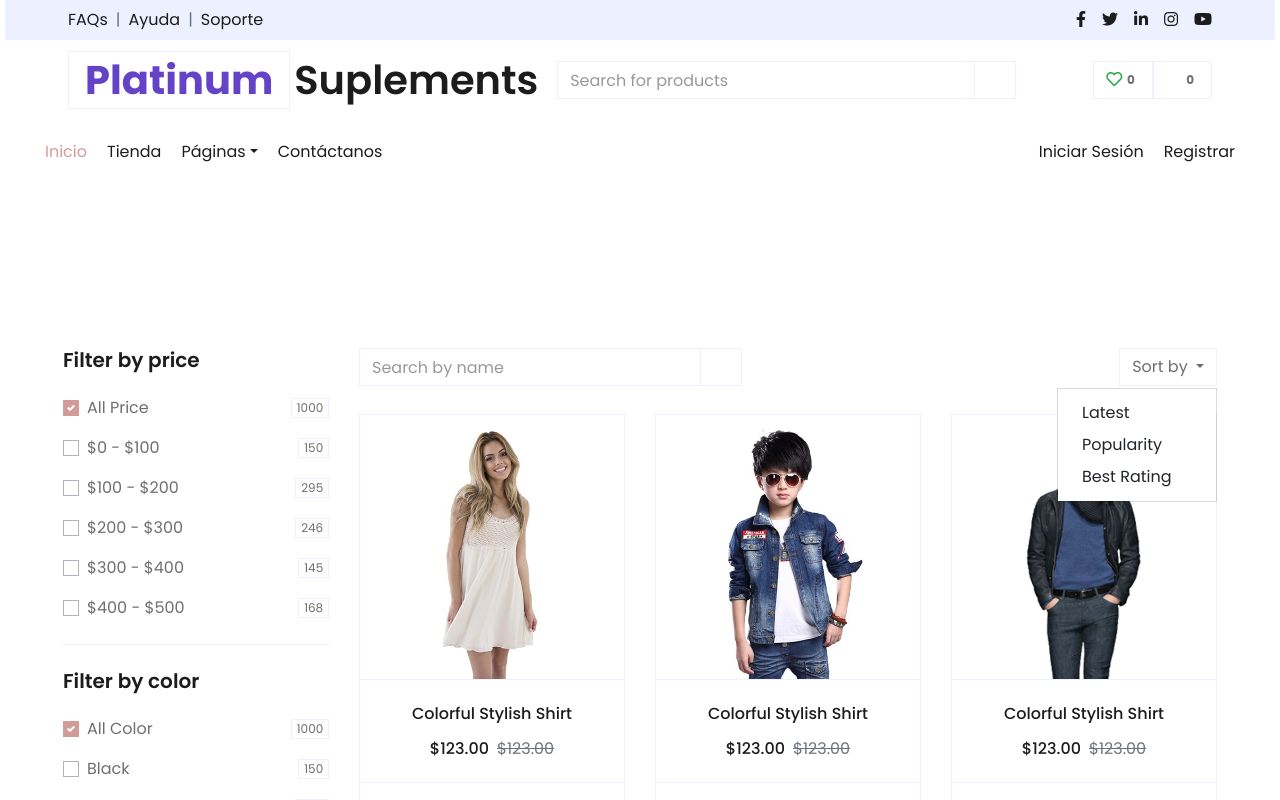
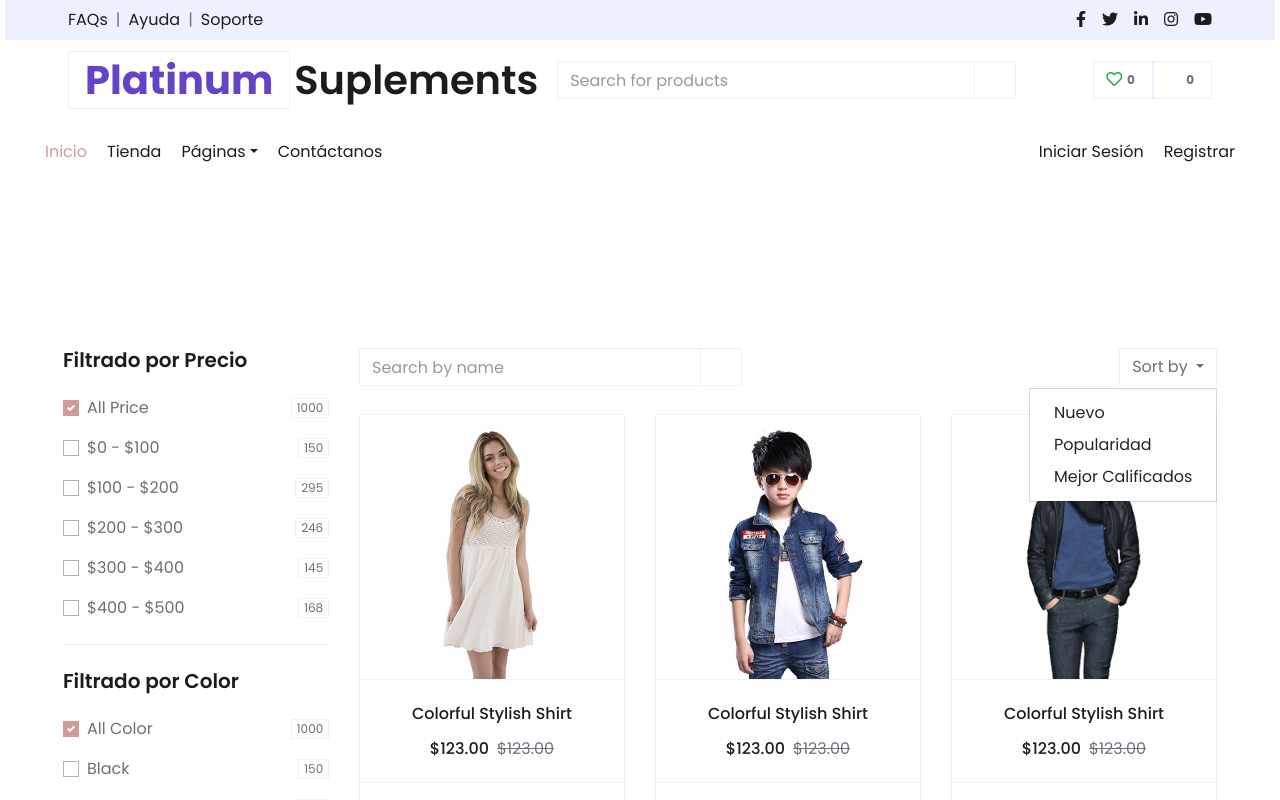
Before and after one commit to RedCuervo/Negocios_I, a Vue app in the folder vue_negocios1/: page /shop in a window 1280 px wide. Both pictures are taken after a click on the button "Sort by". Shown: the top 800 px of the page. Built offline with nearby package versions, Linux system fonts and the light colour scheme.

Commit message:
Update shopview.vue

```diff
--- a/vue_negocios1/src/components/shopview.vue
+++ b/vue_negocios1/src/components/shopview.vue
@@ -6,7 +6,7 @@
             <div class="col-lg-3 col-md-12">
                 <!-- Price Start -->
                 <div class="border-bottom mb-4 pb-4">
-                    <h5 class="font-weight-semi-bold mb-4">Filter by price</h5>
+                    <h5 class="font-weight-semi-bold mb-4">Filtrado por Precio</h5>
                     <form>
                         <div class="custom-control custom-checkbox d-flex align-items-center justify-content-between mb-3">
                             <input type="checkbox" class="custom-control-input" checked id="price-all">
@@ -44,7 +44,7 @@
 
                 <!-- Color Start -->
                 <div class="border-bottom mb-4 pb-4">
-                    <h5 class="font-weight-semi-bold mb-4">Filter by color</h5>
+                    <h5 class="font-weight-semi-bold mb-4">Filtrado por Color</h5>
                     <form>
                         <div class="custom-control custom-checkbox d-flex align-items-center justify-content-between mb-3">
                             <input type="checkbox" class="custom-control-input" checked id="color-all">
@@ -82,7 +82,7 @@
 
                 <!-- Size Start -->
                 <div class="mb-5">
-                    <h5 class="font-weight-semi-bold mb-4">Filter by size</h5>
+                    <h5 class="font-weight-semi-bold mb-4">Filtrado por Tamaño</h5>
                     <form>
                         <div class="custom-control custom-checkbox d-flex align-items-center justify-content-between mb-3">
                             <input type="checkbox" class="custom-control-input" checked id="size-all">
@@ -142,9 +142,9 @@
                                             Sort by
                                         </button>
                                 <div class="dropdown-menu dropdown-menu-right" aria-labelledby="triggerId">
-                                    <a class="dropdown-item" href="#">Latest</a>
-                                    <a class="dropdown-item" href="#">Popularity</a>
-                                    <a class="dropdown-item" href="#">Best Rating</a>
+                                    <a class="dropdown-item" href="#">Nuevo</a>
+                                    <a class="dropdown-item" href="#">Popularidad</a>
+                                    <a class="dropdown-item" href="#">Mejor Calificados</a>
                                 </div>
                             </div>
                         </div>
```
